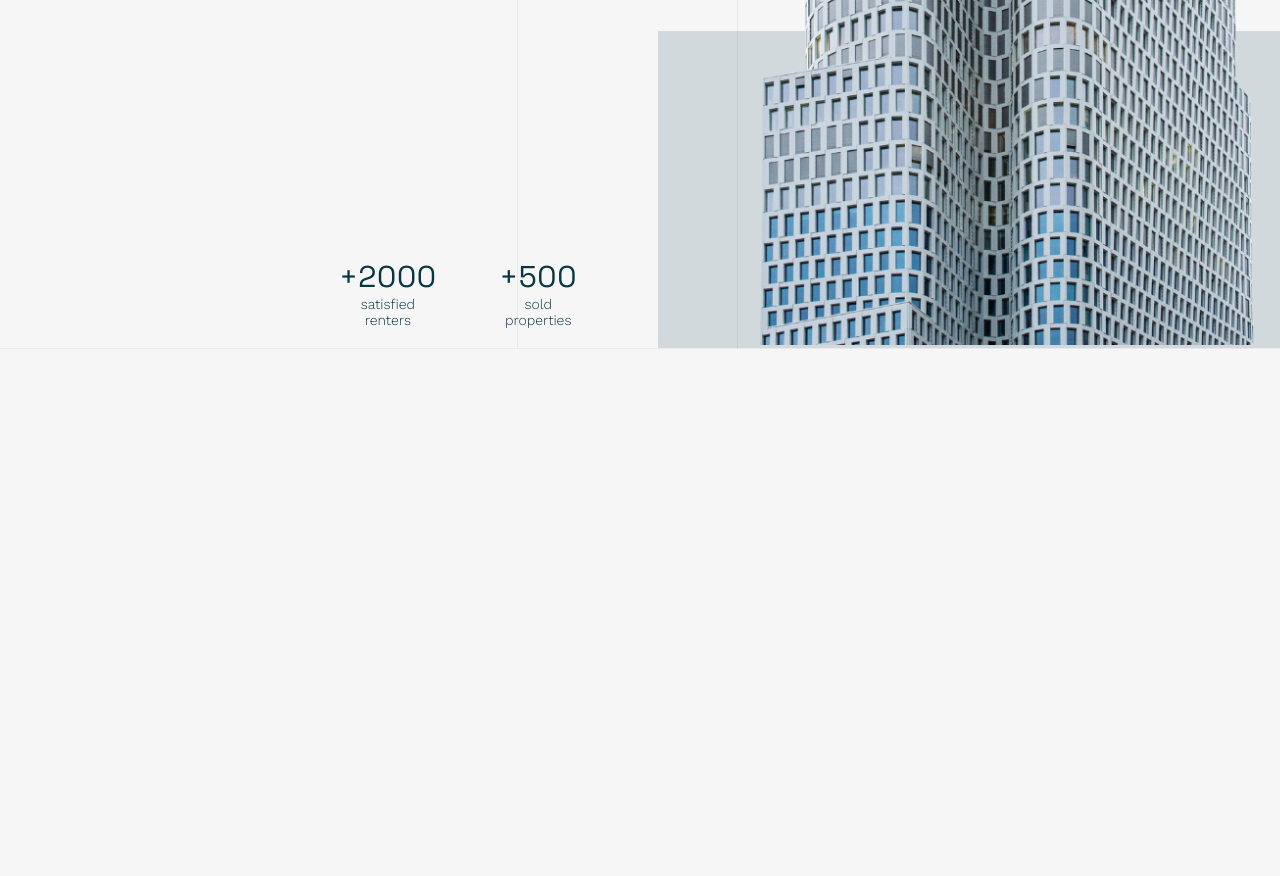
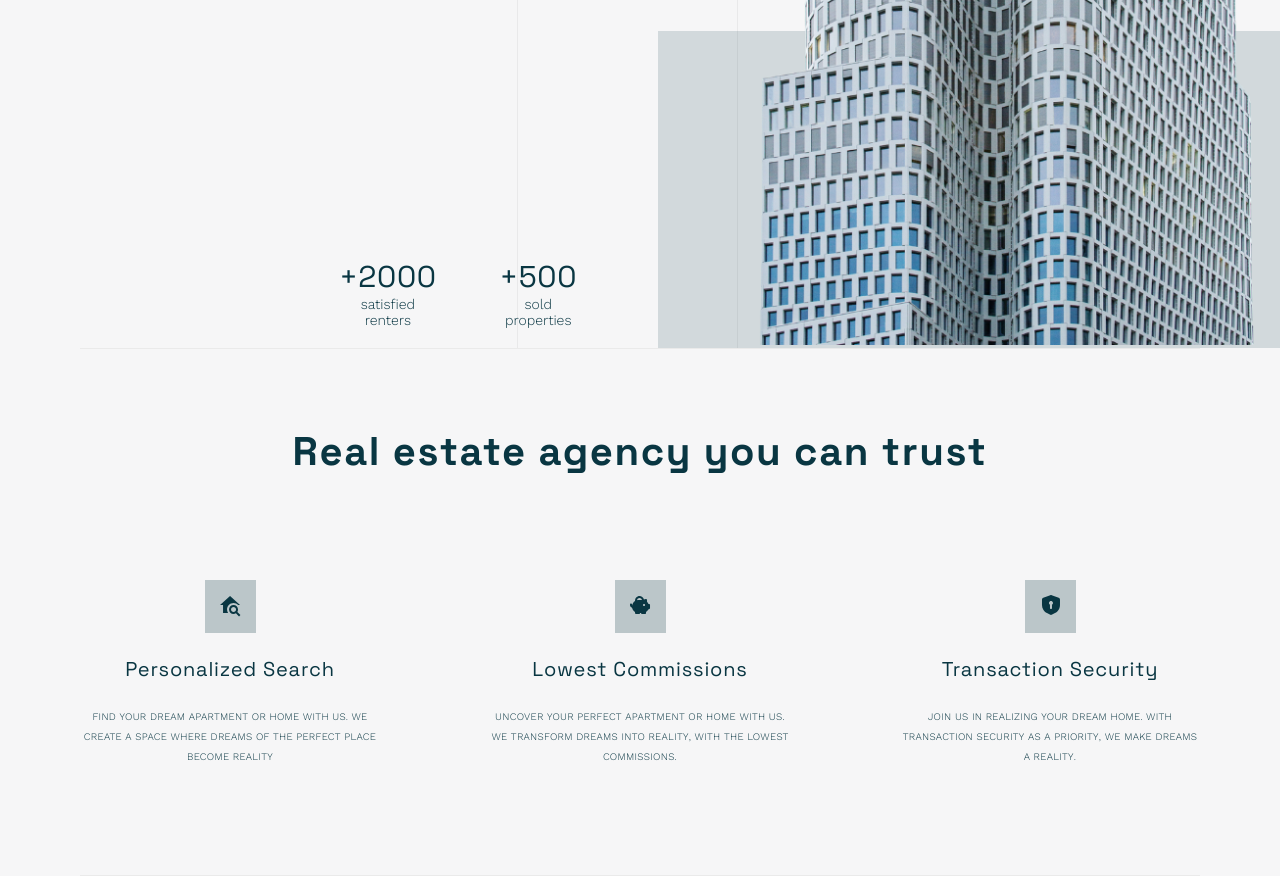
Before and after one commit to OlaHeklaDesign/real-estate-agency, a plain HTML site: page index.html in a window 1280 px wide. Shown: the part 362-1238 px from the top of the page. Before the commit the page ends 800 px from the top, so only its background shows below. Drawn offline with nearby package versions, Linux system fonts and the light colour scheme.

Commit message:
Offert section HTML/CSS

```diff
--- /dev/null
+++ b/css/sections/offert.css
@@ -0,0 +1,53 @@
+.offert {
+  max-width: 1120px;
+  margin: 0 auto;
+  padding: 70px 0 110px 0;
+  border-bottom: 1px solid rgba(0, 0, 0, 0.05);
+  border-top: 1px solid rgba(0, 0, 0, 0.05);
+}
+
+.offert h2 {
+  text-align: center;
+  font-family: "Space Grotesk";
+  font-size: 40px;
+  font-weight: 700;
+  line-height: 66px;
+  letter-spacing: 1.6px;
+  margin-bottom: 95px;
+}
+
+.offert-container {
+  display: flex;
+  justify-content: space-between;
+}
+
+.offert-box {
+  display: flex;
+  flex-direction: column;
+  align-items: center;
+}
+
+.offert-box-image-container {
+  background: #BBC6C9;
+  padding: 13px;
+  margin-bottom: 21px;
+}
+
+.offert-box h4 {
+  text-align: center;
+  font-family: "Space Grotesk";
+  font-size: 20px;
+  font-weight: 400;
+  line-height: 30px;
+  letter-spacing: 0.8px;
+  margin-bottom: 21px;
+}
+
+.offert-box p {
+  text-align: center;
+  font-size: 14px;
+  line-height: 20px;
+  font-variant: all-small-caps;
+  letter-spacing: 0.28px;
+  max-width: 300px;
+}
--- a/css/style.css
+++ b/css/style.css
@@ -2,6 +2,7 @@
 
 @import url('./sections/header.css');
 @import url('./sections/hero.css');
+@import url('./sections/offert.css');
 
 * {
   margin: 0;
@@ -21,5 +22,4 @@ body {
   background-image: url('../assets/bg-strips.png');
   background-position: center;
   background-repeat: repeat-y;
-  border-bottom: 1px solid rgba(0, 0, 0, 0.05);
 }
--- a/index.html
+++ b/index.html
@@ -66,5 +66,32 @@
     </section>
   </div>
 
+  <section class="offert">
+    <h2>Real estate agency you can trust</h2>
+    <div class="offert-container">
+      <div class="offert-box">
+        <div class="offert-box-image-container">
+          <img src="./assets/search.svg" alt="search">
+        </div>
+        <h4>Personalized Search</h4>
+        <p>Find your dream apartment or home with us. We create a space where dreams of the perfect place become reality</p>
+      </div>
+      <div class="offert-box">
+        <div class="offert-box-image-container">
+          <img src="./assets/pig.svg" alt="search">
+        </div>
+        <h4>Lowest Commissions</h4>
+        <p>Uncover your perfect apartment or home with us. We transform dreams into reality, with the lowest commissions.</p>
+      </div>
+      <div class="offert-box">
+        <div class="offert-box-image-container">
+          <img src="./assets/safe.svg" alt="search">
+        </div>
+        <h4>Transaction Security</h4>
+        <p>Join us in realizing your dream home. With transaction security as a priority, we make dreams a reality.</p>
+      </div>
+    </div>
+  </section>
+
 </body>
 </html>
```
Also changed, not shown: assets/pig.svg (added), assets/safe.svg (added), assets/search.svg (added).
